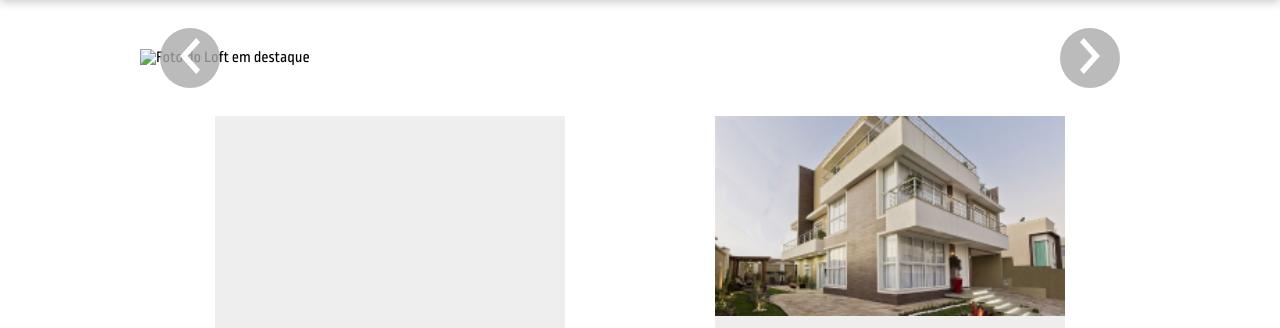
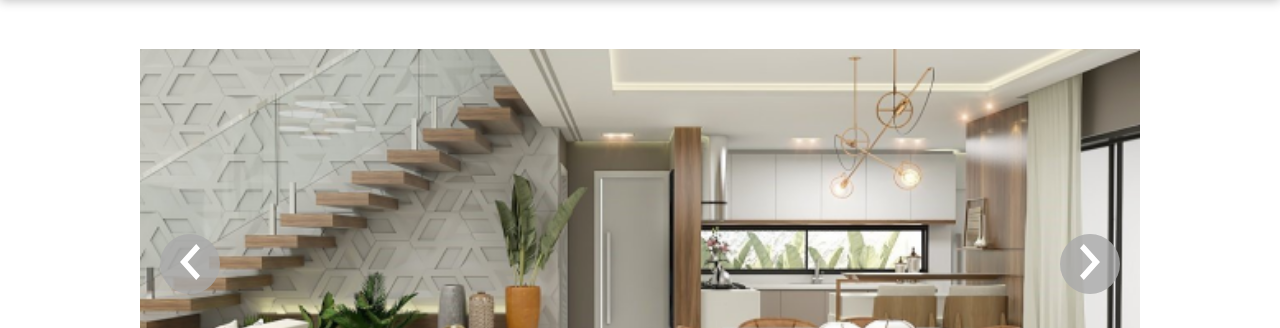
Before and after one commit to GiovanaNarciso/LOVT-Front, a plain HTML site: page index.html in a window 1280 px wide. Shown: the part 76-404 px from the top of the page. Drawn offline with Linux system fonts and the light colour scheme; the site is published under a folder, as on GitHub Pages, so addresses that start at the root find nothing.

Commit message:
index.html atualizado

```diff
--- a/index.html
+++ b/index.html
@@ -24,7 +24,7 @@
     <section class="banner">
         <div class="container">
             <div class="carousel">
-                <img src="/img/slider-image.png" alt="Foto do Loft em destaque">
+                <img src="img/slider-image.png" alt="Foto do Loft em destaque">
 
                 <div class="controls">
                     <button><img src="img/seta-2.svg" alt="Voltar slide"></button>
@@ -38,7 +38,7 @@
     <section class="lofts">
         <div class="container">
             <article>
-                <div class="thumb" style="background-image: url(/img/project-1.png);"></div>
+                <div class="thumb" style="background-image: url(img/project-1.png);"></div>
                 <div class="info">
                     <div>
                         <h3 class="price">$ 1,200</h3>
```
